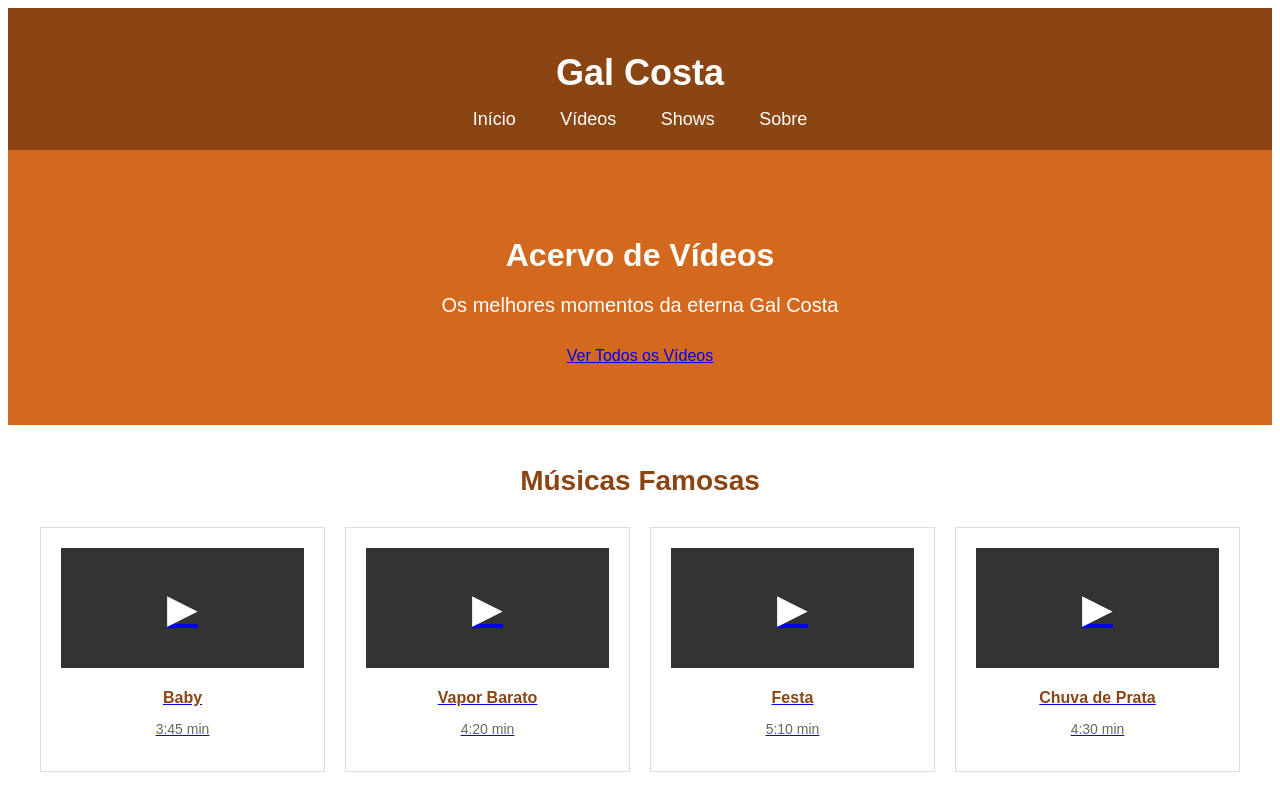
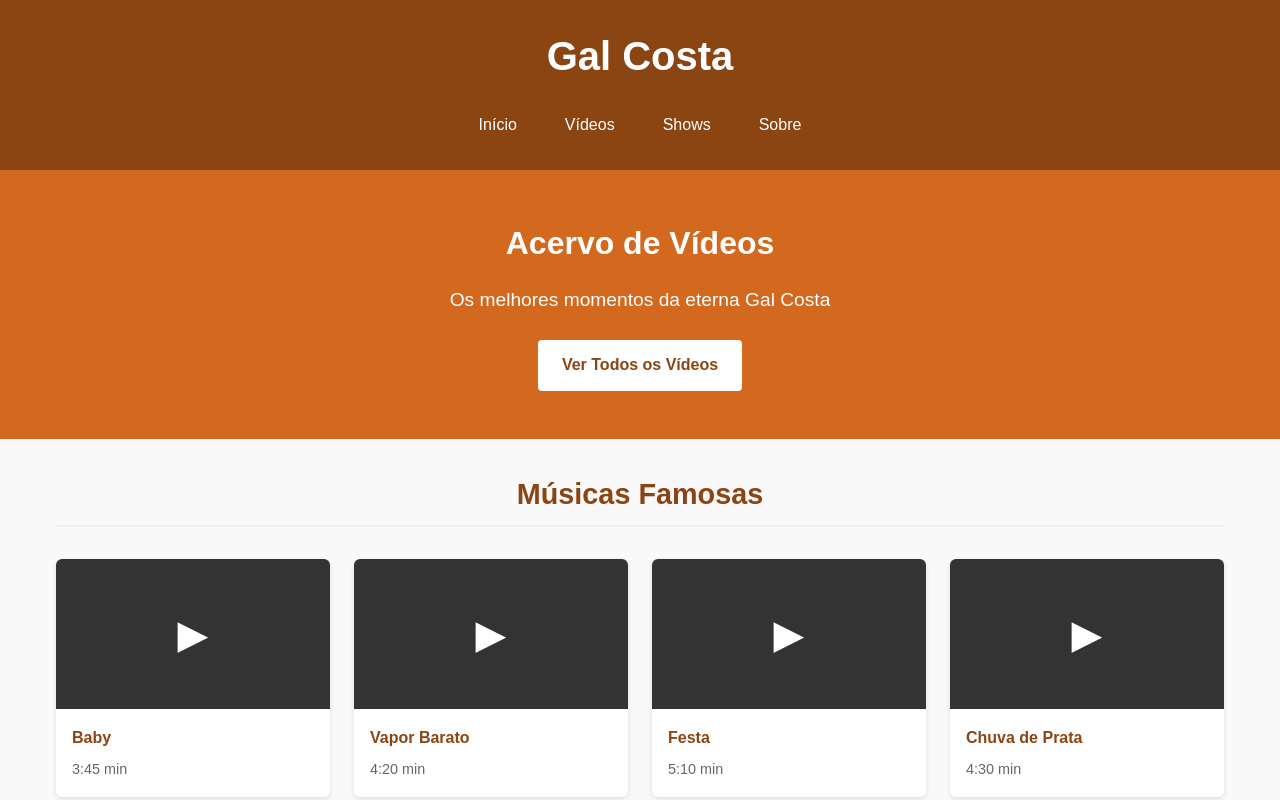
Before and after one commit to joaoalmeidarodrigues07/Filmejo, a plain HTML site: page index.html in a window 1280 px wide. Shown: the top 800 px of the page. Drawn offline with Linux system fonts and the light colour scheme.

Commit message:
Update styles.css

```diff
--- a/styles.css
+++ b/styles.css
@@ -1,95 +1,110 @@
-{
+* {
     margin: 0;
     padding: 0;
     box-sizing: border-box;
 }
 
 body {
-    font-family: Arial, sans-serif;
-    background-color: #fQ5f5f5;
+    font-family: 'Arial', sans-serif;
+    line-height: 1.6;
     color: #333;
+    background-color: #f9f9f9;
 }
 
 header {
     background-color: #8B4513;
     color: white;
-    padding: 20px;
+    padding: 1.5rem;
     text-align: center;
+    box-shadow: 0 2px 5px rgba(0,0,0,0.1);
 }
 
 header h1 {
-    font-size: 36px;
-    margin-bottom: 15px;
+    font-size: 2.5rem;
+    margin-bottom: 1rem;
+}
+
+nav {
+    display: flex;
+    justify-content: center;
+    flex-wrap: wrap;
 }
 
 nav a {
     color: white;
     text-decoration: none;
-    margin: 0 20px;
-    font-size: 18px;
+    margin: 0 1rem;
+    padding: 0.5rem;
+    transition: opacity 0.3s;
 }
 
 nav a:hover {
-    border-bottom: 2px solid white;
+    opacity: 0.8;
+    text-decoration: underline;
 }
 
 .banner {
     background-color: #D2691E;
     color: white;
     text-align: center;
-    padding: 60px 20px;
+    padding: 3rem 1rem;
+    margin-bottom: 2rem;
 }
 
 .banner h2 {
-    font-size: 32px;
-    margin-bottom: 10px;
+    font-size: 2rem;
+    margin-bottom: 1rem;
 }
 
 .banner p {
-    font-size: 20px;
-    margin-bottom: 30px;
+    font-size: 1.2rem;
+    margin-bottom: 1.5rem;
 }
 
-.banner button {
+.botao {
+    display: inline-block;
     background-color: white;
     color: #8B4513;
-    border: none;
-    padding: 15px 30px;
-    font-size: 16px;
-    cursor: pointer;
-    border-radius: 5px;
+    padding: 0.8rem 1.5rem;
+    text-decoration: none;
+    border-radius: 4px;
+    font-weight: bold;
+    transition: background-color 0.3s;
 }
 
-.banner button:hover {
+.botao:hover {
     background-color: #f0f0f0;
 }
 
 .conteudo {
     max-width: 1200px;
-    margin: 40px auto;
-    padding: 0 20px;
+    margin: 0 auto 3rem;
+    padding: 0 1rem;
 }
 
 .conteudo h3 {
     color: #8B4513;
-    font-size: 28px;
-    margin-bottom: 30px;
+    font-size: 1.8rem;
+    margin-bottom: 2rem;
     text-align: center;
+    padding-bottom: 0.5rem;
+    border-bottom: 2px solid #eee;
 }
 
 .lista-videos {
     display: grid;
-    grid-template-columns: repeat(auto-fit, minmax(250px, 1fr));
-    gap: 20px;
+    grid-template-columns: repeat(auto-fill, minmax(250px, 1fr));
+    gap: 1.5rem;
 }
 
 .video-item {
     background-color: white;
-    border: 1px solid #ddd;
-    padding: 20px;
-    text-align: center;
-    cursor: pointer;
-    transition: transform 0.3s;
+    border-radius: 6px;
+    overflow: hidden;
+    box-shadow: 0 2px 5px rgba(0,0,0,0.1);
+    transition: transform 0.3s, box-shadow 0.3s;
+    text-decoration: none;
+    color: inherit;
 }
 
 .video-item:hover {
@@ -99,45 +114,80 @@ nav a:hover {
 
 .video-thumb {
     width: 100%;
-    height: 120px;
+    height: 150px;
     background-color: #333;
     color: white;
     display: flex;
     align-items: center;
     justify-content: center;
-    font-size: 40px;
-    margin-bottom: 15px;
+    font-size: 2.5rem;
 }
 
 .video-item h4 {
     color: #8B4513;
-    margin-bottom: 5px;
+    margin: 1rem 0 0.5rem;
+    padding: 0 1rem;
 }
 
 .video-item p {
     color: #666;
-    font-size: 14px;
+    padding: 0 1rem 1rem;
+    font-size: 0.9rem;
+}
+
+.sobre {
+    background-color: #f0f0f0;
+    padding: 3rem 1rem;
+    margin-top: 2rem;
+}
+
+.sobre-conteudo {
+    max-width: 800px;
+    margin: 0 auto;
+    display: flex;
+    flex-direction: column;
+    align-items: center;
+    gap: 2rem;
+}
+
+.sobre-conteudo img {
+    max-width: 300px;
+    border-radius: 50%;
+    border: 5px solid #8B4513;
+}
+
+.sobre-conteudo p {
+    text-align: center;
+    font-size: 1.1rem;
+    line-height: 1.8;
 }
 
 footer {
     background-color: #333;
     color: white;
     text-align: center;
-    padding: 30px;
-    margin-top: 60px;
+    padding: 2rem 1rem;
+    margin-top: 2rem;
 }
 
 footer p {
-    margin: 5px 0;
+    margin: 0.5rem 0;
 }
 
 @media (max-width: 768px) {
-    nav a {
-        display: block;
-        margin: 10px 0;
+    header h1 {
+        font-size: 2rem;
     }
 
-    .lista-videos {
-        grid-template-columns: 1fr;
+    nav a {
+        margin: 0 0.5rem;
+    }
+
+    .sobre-conteudo {
+        flex-direction: column;
+    }
+
+    .sobre-conteudo img {
+        max-width: 200px;
     }
 }
```
